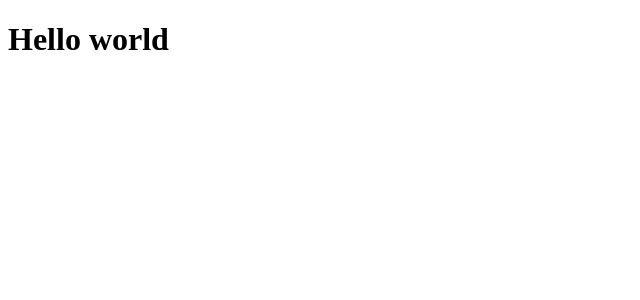
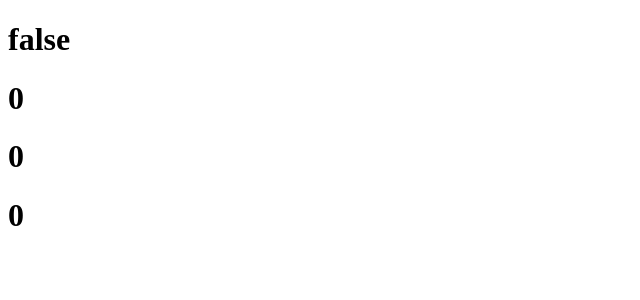
Before and after one commit to basva923/sailracingapp, an Angular app: page / in a window 1280 px wide. Shown: the top 300 px of the page, without its empty margins (0-640 px from the left). Built offline with nearby package versions, Linux system fonts and the light colour scheme.

Commit message:
Showing device orientation

```diff
--- a/src/app/app.component.html
+++ b/src/app/app.component.html
@@ -1,3 +1,6 @@
-<h1>Hello world</h1>
+<h1>{{ absolute }}</h1>
+<h1>{{ alpha }}</h1>
+<h1>{{ beta }}</h1>
+<h1>{{ gamma }}</h1>
 
 <router-outlet />
--- a/src/app/app.component.ts
+++ b/src/app/app.component.ts
@@ -6,8 +6,26 @@ import { RouterOutlet } from '@angular/router';
   standalone: true,
   imports: [RouterOutlet],
   templateUrl: './app.component.html',
-  styleUrl: './app.component.css'
+  styleUrl: './app.component.css',
 })
 export class AppComponent {
   title = 'sailracingapp';
+
+  protected absolute = false;
+  protected alpha: number | null = 0;
+  protected beta: number | null = 0;
+  protected gamma: number | null = 0;
+
+  constructor() {
+    window.addEventListener('deviceorientation', this.handleOrientation, true);
+  }
+
+  handleOrientation(event: DeviceOrientationEvent) {
+    this.absolute = event.absolute;
+    this.alpha = event.alpha;
+    this.beta = event.beta;
+    this.gamma = event.gamma;
+
+    // Do stuff with the new orientation data
+  }
 }
```
